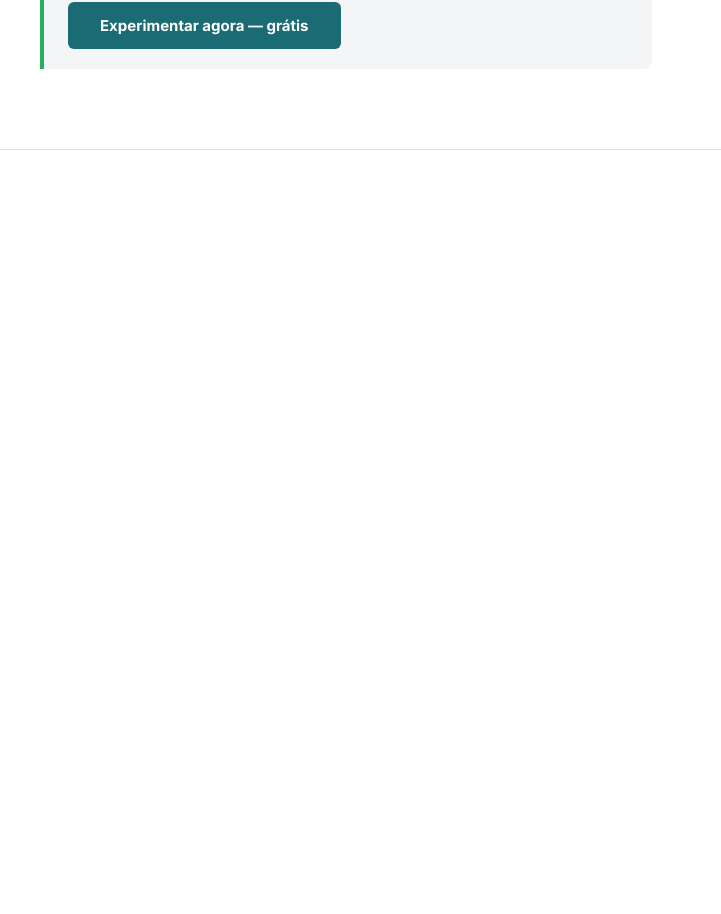
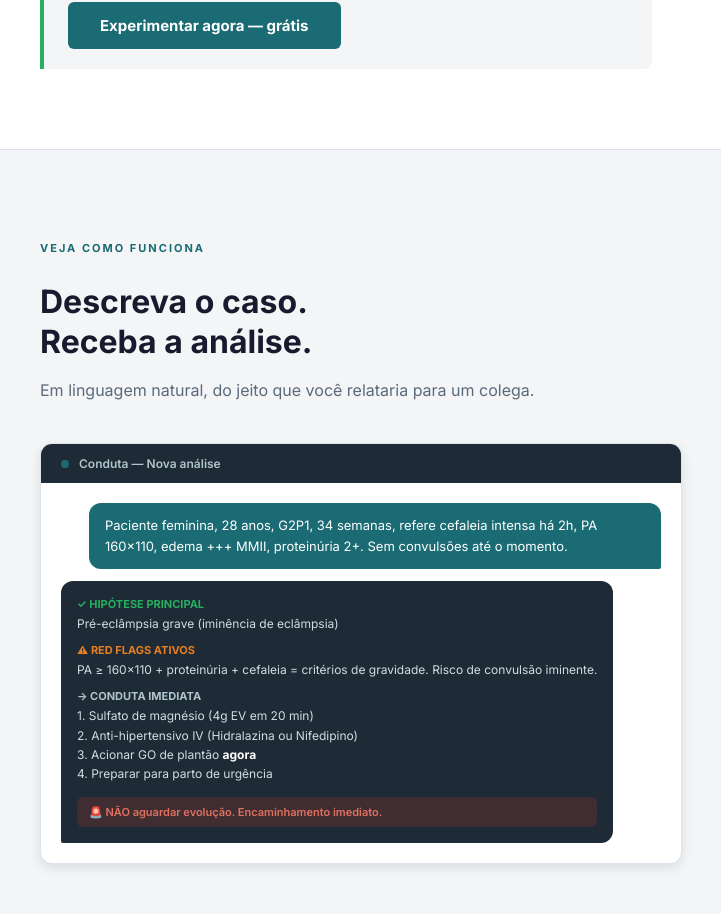
Before and after one commit to victorjordan95/conduta, a React (Vite) app in the folder conduta/frontend/: page / in a window 1280 px wide. Shown: the part 1501-2415 px from the top of the page, without its empty margins (50-771 px from the left). Before the commit the page ends 1659 px from the top, so only its background shows below. Built offline with nearby package versions, Linux system fonts and the light colour scheme; no server answers; the HTML template or start-up script is replaced by a standard one.

Commit message:
feat: seção demo animada da landing page

```diff
--- /dev/null
+++ b/conduta/frontend/src/components/landing/DemoSection.jsx
@@ -0,0 +1,82 @@
+// frontend/src/components/landing/DemoSection.jsx
+import { useState, useEffect } from 'react';
+import styles from './DemoSection.module.scss';
+import shared from './landing.module.scss';
+
+const FASE = { INICIAL: 0, USUARIO: 1, ANALISANDO: 2, RESPOSTA: 3 };
+
+export default function DemoSection() {
+  const [fase, setFase] = useState(FASE.INICIAL);
+
+  useEffect(() => {
+    const t1 = setTimeout(() => setFase(FASE.USUARIO), 600);
+    const t2 = setTimeout(() => setFase(FASE.ANALISANDO), 1800);
+    const t3 = setTimeout(() => setFase(FASE.RESPOSTA), 3200);
+    return () => { clearTimeout(t1); clearTimeout(t2); clearTimeout(t3); };
+  }, []);
+
+  return (
+    <section className={styles.section}>
+      <div className={shared.section}>
+        <div className={styles.header}>
+          <p className={shared.sectionLabel}>Veja como funciona</p>
+          <h2 className={shared.sectionTitle}>Descreva o caso.<br />Receba a análise.</h2>
+          <p className={shared.sectionSubtitle}>
+            Em linguagem natural, do jeito que você relataria para um colega.
+          </p>
+        </div>
+
+        <div className={styles.chatWrap}>
+          <div className={styles.chatBar}>
+            <span className={styles.chatDot} />
+            <span className={styles.chatBarTitle}>Conduta — Nova análise</span>
+          </div>
+
+          <div className={styles.chatBody}>
+            {fase >= FASE.USUARIO && (
+              <div className={`${styles.msgUser} ${styles.fadeIn}`}>
+                Paciente feminina, 28 anos, G2P1, 34 semanas, refere cefaleia
+                intensa há 2h, PA 160x110, edema +++ MMII, proteinúria 2+. Sem
+                convulsões até o momento.
+              </div>
+            )}
+
+            {fase === FASE.ANALISANDO && (
+              <div className={`${styles.msgTyping} ${styles.fadeIn}`}>
+                Analisando caso clínico...
+              </div>
+            )}
+
+            {fase >= FASE.RESPOSTA && (
+              <div className={`${styles.msgBot} ${styles.fadeIn}`}>
+                <div className={styles.botLine}>
+                  <span className={styles.success}>✓ HIPÓTESE PRINCIPAL</span>
+                  <span className={styles.botValue}>Pré-eclâmpsia grave (iminência de eclâmpsia)</span>
+                </div>
+                <div className={styles.botLine}>
+                  <span className={styles.warnLabel}>⚠ RED FLAGS ATIVOS</span>
+                  <span className={styles.botValue}>
+                    PA ≥ 160×110 + proteinúria + cefaleia = critérios de gravidade.
+                    Risco de convulsão iminente.
+                  </span>
+                </div>
+                <div className={styles.botLine}>
+                  <span className={styles.mutedLabel}>→ CONDUTA IMEDIATA</span>
+                  <span className={styles.botValue}>
+                    1. Sulfato de magnésio (4g EV em 20 min)<br />
+                    2. Anti-hipertensivo IV (Hidralazina ou Nifedipino)<br />
+                    3. Acionar GO de plantão <strong>agora</strong><br />
+                    4. Preparar para parto de urgência
+                  </span>
+                </div>
+                <div className={styles.urgencia}>
+                  🚨 NÃO aguardar evolução. Encaminhamento imediato.
+                </div>
+              </div>
+            )}
+          </div>
+        </div>
+      </div>
+    </section>
+  );
+}
--- /dev/null
+++ b/conduta/frontend/src/components/landing/DemoSection.module.scss
@@ -0,0 +1,119 @@
+// frontend/src/components/landing/DemoSection.module.scss
+@use '../../styles/variables' as *;
+
+.section {
+  background: $color-bg;
+}
+
+.header {
+  margin-bottom: 40px;
+}
+
+.chatWrap {
+  background: $color-surface;
+  border: 1px solid $color-border;
+  border-radius: 12px;
+  overflow: hidden;
+  box-shadow: $shadow-md;
+  max-width: 640px;
+}
+
+.chatBar {
+  background: $color-sidebar;
+  padding: 12px 20px;
+  display: flex;
+  align-items: center;
+  gap: 10px;
+}
+
+.chatDot {
+  width: 8px;
+  height: 8px;
+  background: $color-accent;
+  border-radius: 50%;
+  flex-shrink: 0;
+}
+
+.chatBarTitle {
+  font-size: 12px;
+  color: $color-text-sidebar;
+  font-weight: 600;
+}
+
+.chatBody {
+  padding: 20px;
+  min-height: 120px;
+  display: flex;
+  flex-direction: column;
+  gap: 12px;
+}
+
+.fadeIn {
+  animation: fadeSlide 0.4s ease both;
+}
+
+@keyframes fadeSlide {
+  from { opacity: 0; transform: translateY(8px); }
+  to   { opacity: 1; transform: translateY(0); }
+}
+
+.msgUser {
+  align-self: flex-end;
+  background: $color-accent;
+  color: white;
+  border-radius: 12px 12px 2px 12px;
+  padding: 12px 16px;
+  font-size: 13px;
+  line-height: 1.6;
+  max-width: 90%;
+}
+
+.msgTyping {
+  align-self: flex-start;
+  background: $color-bg;
+  border: 1px solid $color-border;
+  border-radius: 12px 12px 12px 2px;
+  padding: 10px 14px;
+  font-size: 13px;
+  color: $color-text-secondary;
+  font-style: italic;
+}
+
+.msgBot {
+  align-self: flex-start;
+  background: $color-sidebar;
+  border-radius: 12px 12px 12px 2px;
+  padding: 16px;
+  max-width: 95%;
+  display: flex;
+  flex-direction: column;
+  gap: 10px;
+}
+
+.botLine {
+  display: flex;
+  flex-direction: column;
+  gap: 3px;
+}
+
+.success   { font-size: 11px; font-weight: 700; color: $color-success; }
+.warnLabel { font-size: 11px; font-weight: 700; color: $color-warning; }
+.mutedLabel { font-size: 11px; font-weight: 700; color: $color-text-sidebar; }
+
+.botValue {
+  font-size: 12px;
+  color: #d0dde4;
+  line-height: 1.6;
+
+  strong { color: white; }
+}
+
+.urgencia {
+  background: rgba(192, 57, 43, 0.2);
+  color: #e07060;
+  font-size: 11px;
+  font-weight: 600;
+  border-radius: 6px;
+  padding: 8px 12px;
+  margin-top: 4px;
+}
--- a/conduta/frontend/src/pages/LandingPage.jsx
+++ b/conduta/frontend/src/pages/LandingPage.jsx
@@ -2,6 +2,7 @@ import styles from './LandingPage.module.scss';
 import Navbar from '../components/landing/Navbar';
 import HeroSection from '../components/landing/HeroSection';
 import DorSection from '../components/landing/DorSection';
+import DemoSection from '../components/landing/DemoSection';
 
 export default function LandingPage() {
   return (
@@ -9,6 +10,7 @@ export default function LandingPage() {
       <Navbar />
       <HeroSection />
       <DorSection />
+      <DemoSection />
     </div>
   );
 }
```
